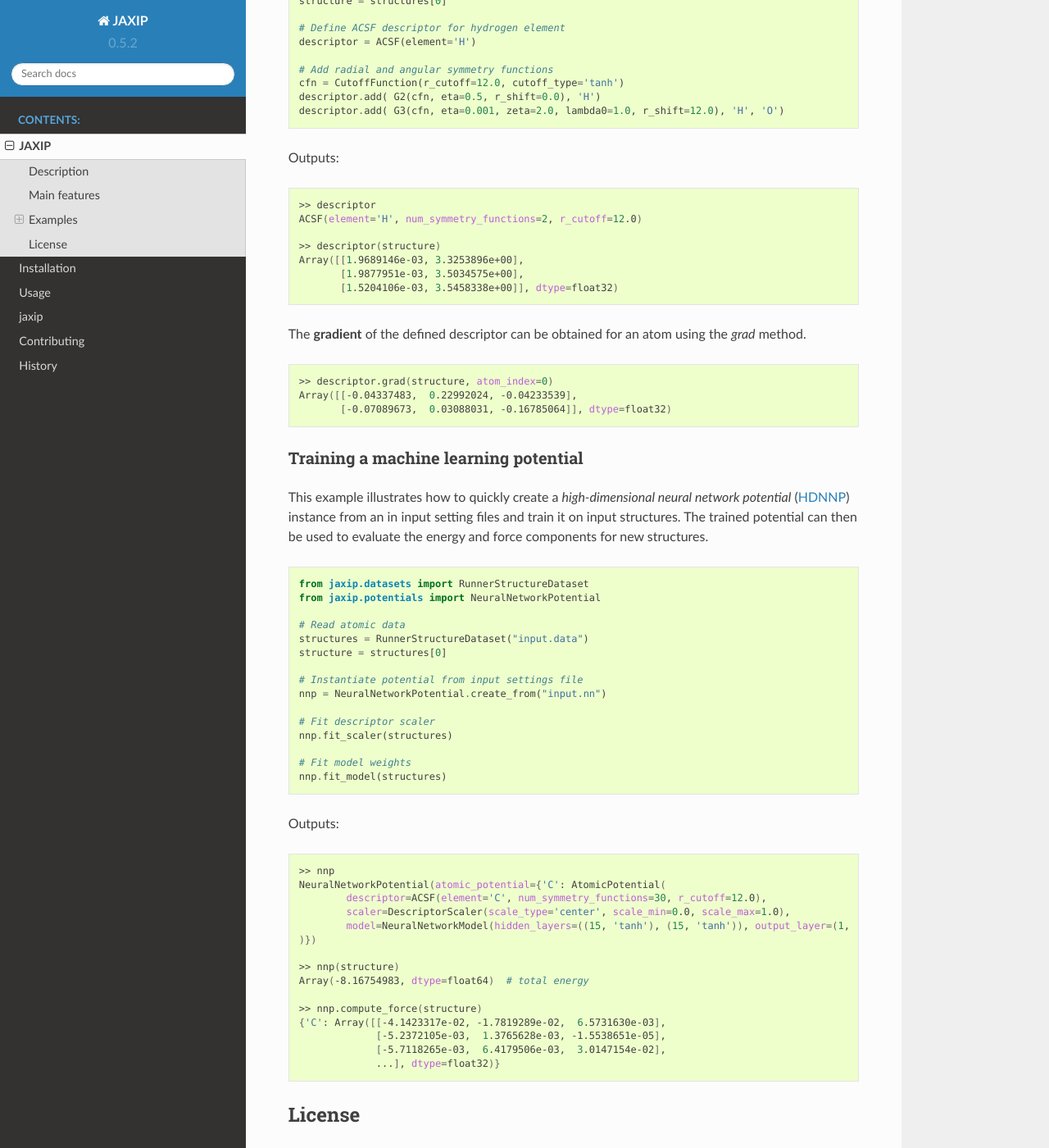
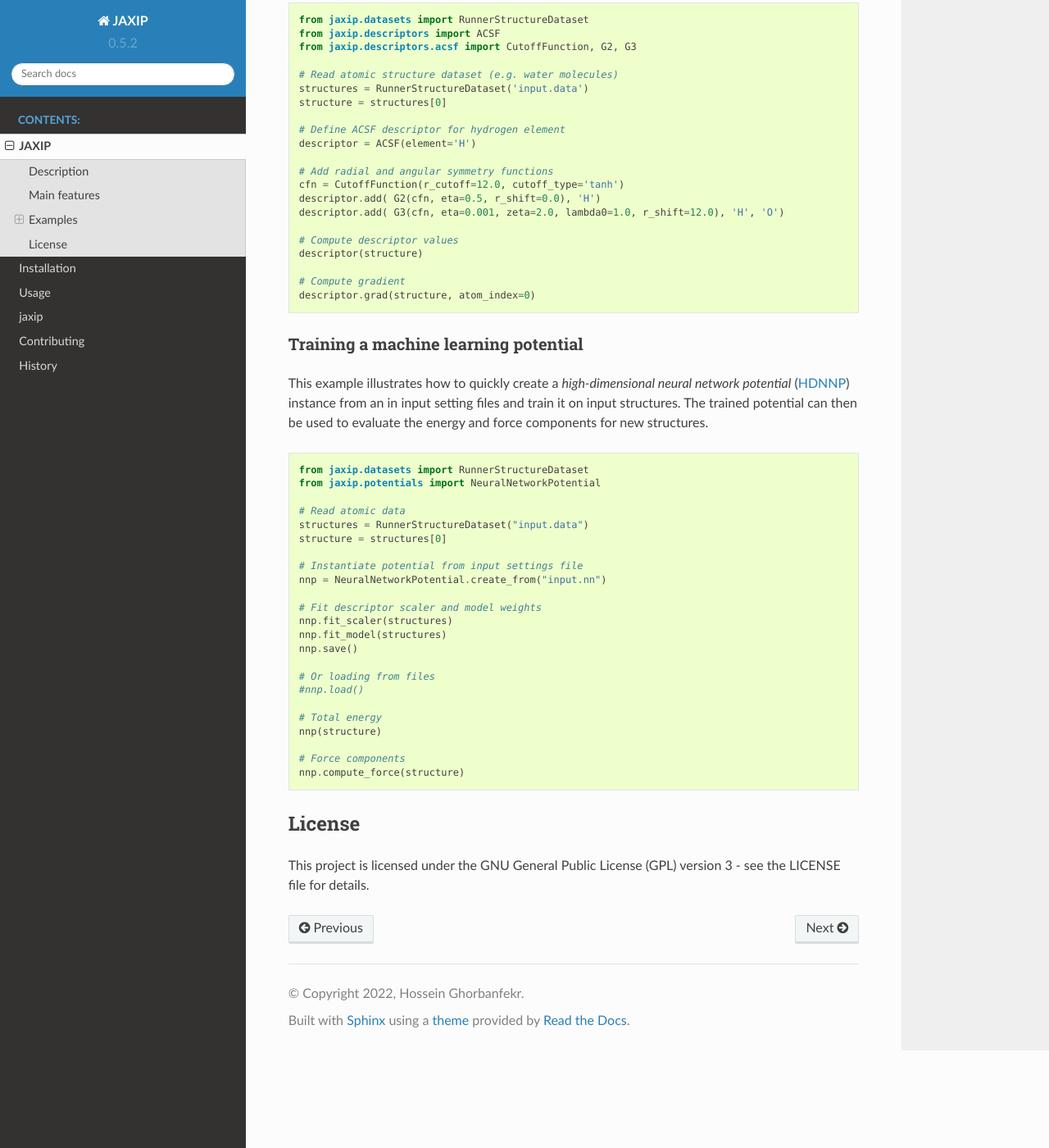
Before and after one commit to hghcomphys/pantea, a Sphinx documentation site: the page built from docs/readme.rst, in a window 1280 px wide and 1400 px high, scrolled down 1220 px. Shown: the whole window at 82% size. Built offline with Sphinx 7.4.7 and the Read the Docs theme 2.0.0, drawn with Linux system fonts in a browser that asks for light colours; pages that are not in the unit, such as notebooks, are missing from menus.

Commit message:
udpate readme and examples

```diff
--- a/README.rst
+++ b/README.rst
@@ -86,27 +89,32 @@ descriptor values that are required to build machine learning potentials.
         descriptor.add( G2(cfn, eta=0.5, r_shift=0.0), 'H')
         descriptor.add( G3(cfn, eta=0.001, zeta=2.0, lambda0=1.0, r_shift=12.0), 'H', 'O')
 
+        # Compute descriptor values
+        descriptor(structure)
 
-Outputs:
+        # Compute gradient
+        descriptor.grad(structure, atom_index=0)
 
-.. code-block:: bash
+.. Outputs:
 
-        >> descriptor
-        ACSF(element='H', num_symmetry_functions=2, r_cutoff=12.0)
+.. .. code-block:: bash
 
-        >> descriptor(structure)
-        Array([[1.9689146e-03, 3.3253896e+00],
-               [1.9877951e-03, 3.5034575e+00],
-               [1.5204106e-03, 3.5458338e+00]], dtype=float32)
+..         >> descriptor
+..         ACSF(element='H', num_symmetry_functions=2, r_cutoff=12.0)
+
+..         >> descriptor(structure)
+..         Array([[1.9689146e-03, 3.3253896e+00],
+..                [1.9877951e-03, 3.5034575e+00],
+..                [1.5204106e-03, 3.5458338e+00]], dtype=float32)
 
 
-The **gradient** of the defined descriptor can be obtained for an atom using the `grad` method.
+.. The **gradient** of the defined descriptor can be obtained for an atom using the `grad` method.
 
-.. code-block:: bash
+.. .. code-block:: bash
 
-        >> descriptor.grad(structure, atom_index=0)
-        Array([[-0.04337483,  0.22992024, -0.04233539],
-               [-0.07089673,  0.03088031, -0.16785064]], dtype=float32)
+..         >> descriptor.grad(structure, atom_index=0)
+..         Array([[-0.04337483,  0.22992024, -0.04233539],
+..                [-0.07089673,  0.03088031, -0.16785064]], dtype=float32)
 
 
 -------------------------------------
@@ -132,32 +140,39 @@ The trained potential can then be used to evaluate the energy and force componen
         # Instantiate potential from input settings file
         nnp = NeuralNetworkPotential.create_from("input.nn")
 
-        # Fit descriptor scaler
+        # Fit descriptor scaler and model weights
         nnp.fit_scaler(structures)
+        nnp.fit_model(structures)
+        nnp.save()
 
-        # Fit model weights
-        nnp.fit_model(structures)
+        # Or loading from files
+        #nnp.load()
 
+        # Total energy
+        nnp(structure)
 
-Outputs:
+        # Force components
+        nnp.compute_force(structure)
 
-.. code-block:: bash
+.. Outputs:
 
-        >> nnp
-        NeuralNetworkPotential(atomic_potential={'C': AtomicPotential(
-                descriptor=ACSF(element='C', num_symmetry_functions=30, r_cutoff=12.0),
-                scaler=DescriptorScaler(scale_type='center', scale_min=0.0, scale_max=1.0),
-                model=NeuralNetworkModel(hidden_layers=((15, 'tanh'), (15, 'tanh')), output_layer=(1, 'identity')),
-        )})
+.. .. code-block:: bash
 
-        >> nnp(structure)
-        Array(-8.16754983, dtype=float64)  # total energy
+..         >> nnp
+..         NeuralNetworkPotential(atomic_potential={'C': AtomicPotential(
+..                 descriptor=ACSF(element='C', num_symmetry_functions=30, r_cutoff=12.0),
+..                 scaler=DescriptorScaler(scale_type='center', scale_min=0.0, scale_max=1.0),
+..                 model=NeuralNetworkModel(hidden_layers=((15, 'tanh'), (15, 'tanh')), output_layer=(1, 'identity')),
+..         )})
 
-        >> nnp.compute_force(structure)
-        {'C': Array([[-4.1423317e-02, -1.7819289e-02,  6.5731630e-03],
-                     [-5.2372105e-03,  1.3765628e-03, -1.5538651e-05],
-                     [-5.7118265e-03,  6.4179506e-03,  3.0147154e-02],
-                     ...], dtype=float32)}
+..         >> nnp(structure)
+..         Array(-8.16754983, dtype=float64)  # total energy
+
+..         >> nnp.compute_force(structure)
+..         {'C': Array([[-4.1423317e-02, -1.7819289e-02,  6.5731630e-03],
+..                      [-5.2372105e-03,  1.3765628e-03, -1.5538651e-05],
+..                      [-5.7118265e-03,  6.4179506e-03,  3.0147154e-02],
+..                      ...], dtype=float32)}
 
 
 License
--- a/docs/conf.py
+++ b/docs/conf.py
@@ -208,8 +208,6 @@ if os.path.exists(notebooks_dir):
 os.makedirs(notebooks_dir, exist_ok=True)
 
 for filename in (
-    "atomic_descriptor.ipynb",
-    "potential_prediction.ipynb",
     "tutorial.ipynb",
 ):
     shutil.copyfile(  # copytree(
--- a/docs/examples.rst
+++ b/docs/examples.rst
@@ -1,5 +1,3 @@
 .. toctree::
 
    notebooks/tutorial.ipynb
-   notebooks/atomic_descriptor.ipynb
-   notebooks/potential_prediction.ipynb
```
Also changed, not shown: other parts of README.rst (+3 -0 lines), 2 other files.
